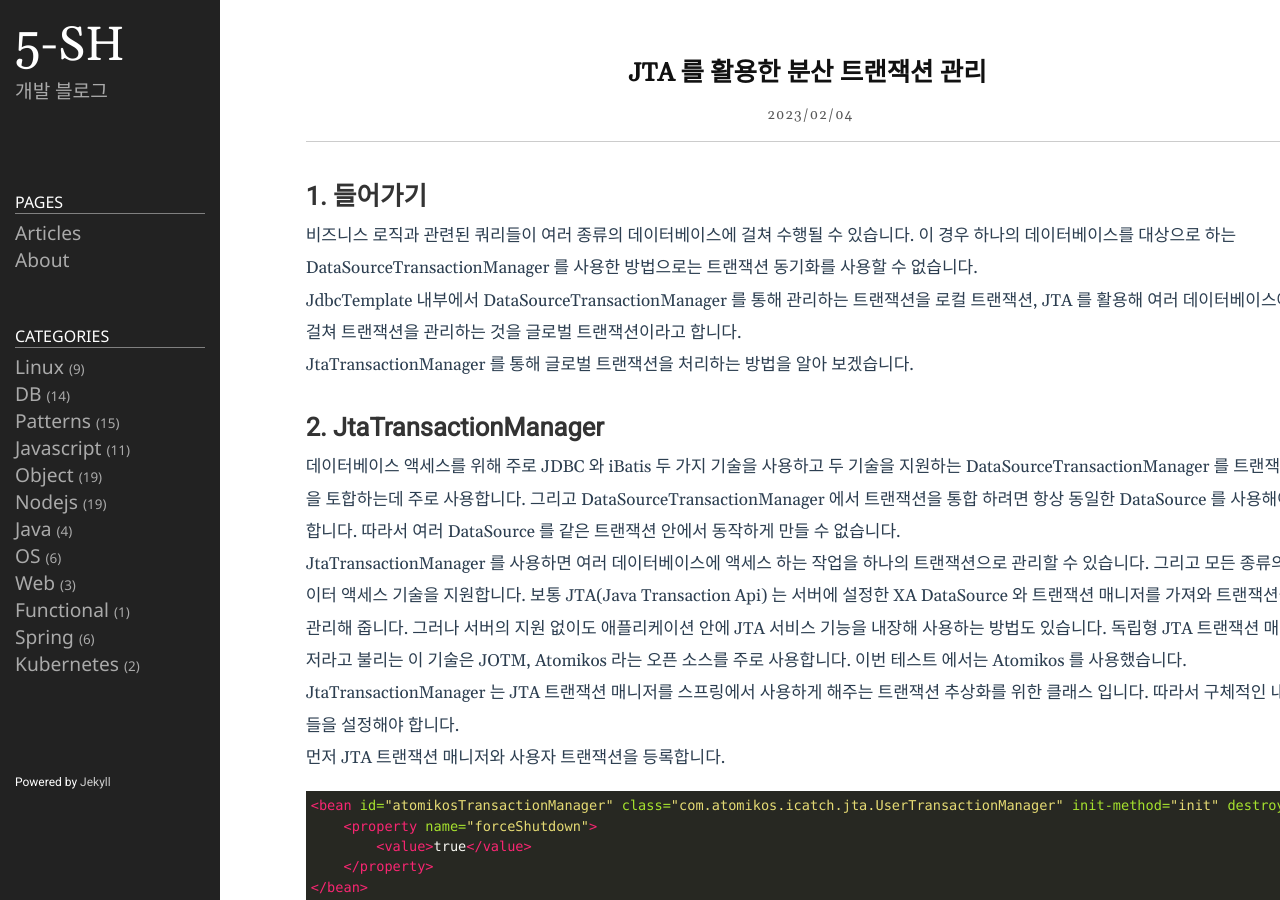
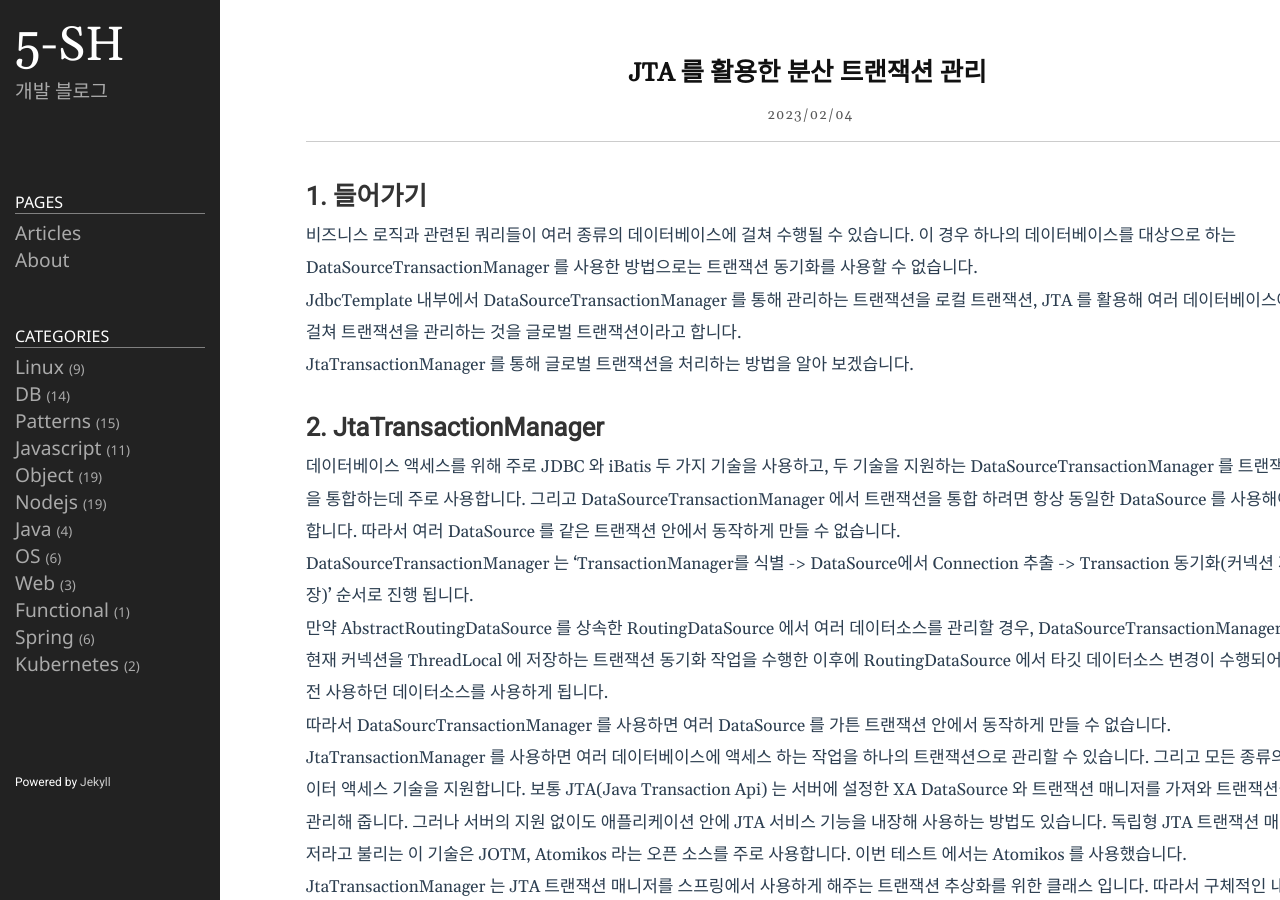
Before and after one commit to 5-SH/5-sh.github.io-deprecated, a Jekyll site: the page built from _posts/2023-02-04-jta-distribute-transaction.md, in a window 1280 px wide and 900 px high. Built offline with Jekyll 4.4.1, drawn with Linux system fonts in a browser that asks for light colours.

Commit message:
DataSourceTransactionManager 에서 분산 트랜잭션 처리 못하는 이유 추가

```diff
--- a/_posts/2023-02-04-jta-distribute-transaction.md
+++ b/_posts/2023-02-04-jta-distribute-transaction.md
@@ -13,7 +13,11 @@ JdbcTemplate 내부에서 DataSourceTransactionManager 를 통해 관리하는
 JtaTransactionManager 를 통해 글로벌 트랜잭션을 처리하는 방법을 알아 보겠습니다.
 
 ## 2. JtaTransactionManager
-데이터베이스 액세스를 위해 주로 JDBC 와 iBatis 두 가지 기술을 사용하고 두 기술을 지원하는 DataSourceTransactionManager 를 트랜잭션을 토합하는데 주로 사용합니다. 그리고 DataSourceTransactionManager 에서 트랜잭션을 통합 하려면 항상 동일한 DataSource 를 사용해야 합니다. 따라서 여러 DataSource 를 같은 트랜잭션 안에서 동작하게 만들 수 없습니다.
+데이터베이스 액세스를 위해 주로 JDBC 와 iBatis 두 가지 기술을 사용하고, 두 기술을 지원하는 DataSourceTransactionManager 를 트랜잭션을 통합하는데 주로 사용합니다. 그리고 DataSourceTransactionManager 에서 트랜잭션을 통합 하려면 항상 동일한 DataSource 를 사용해야 합니다. 따라서 여러 DataSource 를 같은 트랜잭션 안에서 동작하게 만들 수 없습니다.
+
+DataSourceTransactionManager 는 'TransactionManager를 식별 -> DataSource에서 Connection 추출 -> Transaction 동기화(커넥션 저장)' 순서로 진행 됩니다.
+만약 AbstractRoutingDataSource 를 상속한 RoutingDataSource 에서 여러 데이터소스를 관리할 경우, DataSourceTransactionManager 가 현재 커넥션을 ThreadLocal 에 저장하는 트랜잭션 동기화 작업을 수행한 이후에 RoutingDataSource 에서 타깃 데이터소스 변경이 수행되어 이전 사용하던 데이터소스를 사용하게 됩니다.
+따라서 DataSourcTransactionManager 를 사용하면 여러 DataSource 를 가튼 트랜잭션 안에서 동작하게 만들 수 없습니다.
 
 JtaTransactionManager 를 사용하면 여러 데이터베이스에 액세스 하는 작업을 하나의 트랜잭션으로 관리할 수 있습니다. 그리고 모든 종류의 데이터 액세스 기술을 지원합니다. 보통 JTA(Java Transaction Api) 는 서버에 설정한 XA DataSource 와 트랜잭션 매니저를 가져와 트랜잭션을 관리해 줍니다. 그러나 서버의 지원 없이도 애플리케이션 안에 JTA 서비스 기능을 내장해 사용하는 방법도 있습니다. 독립형 JTA 트랜잭션 매니저라고 불리는 이 기술은 JOTM, Atomikos 라는 오픈 소스를 주로 사용합니다. 이번 테스트 에서는 Atomikos 를 사용했습니다.
 
```
